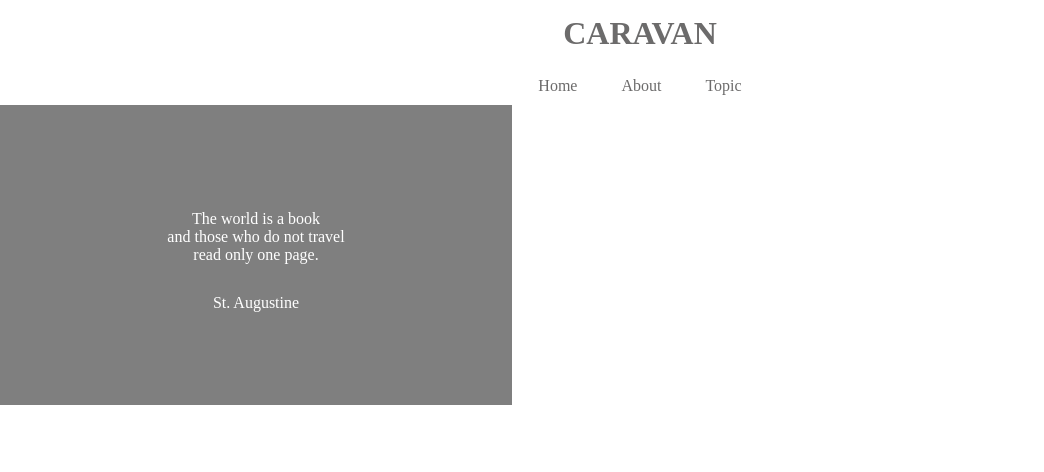
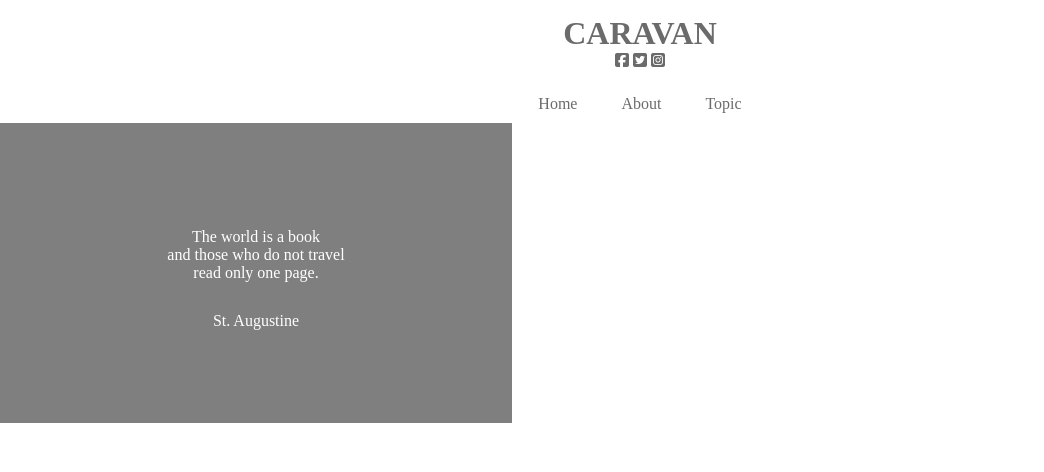
Before and after one commit to iamchinamy/html_caravan, a plain HTML site: page index.html in a window 1280 px wide. Shown: the top 472 px of the page, without its empty margins (0-1044 px from the left). Drawn offline with Linux system fonts and the light colour scheme.

Commit message:
[FINISH] 1-9 index.html

```diff
--- a/index.html
+++ b/index.html
@@ -3,6 +3,7 @@
   <head>
     <meta charset="utf-8">
     <title>CARAVAN</title>
+    <script src="https://kit.fontawesome.com/e1c5e1151f.js" crossorigin="anonymous"></script>
     <link rel="stylesheet" type="text/css" href="style.css">
 
   <body>
@@ -11,6 +12,11 @@
       <h1 class="headline">
         <a href="index.html">CARAVAN</a>
       </h1>
+      <div class="social">
+        <i class="fab fa-facebook-square"></i>
+        <i class="fab fa-twitter-square"></i>
+        <i class="fab fa-instagram-square"></i>
+      </div>
     </header>
 
     <nav>
```
